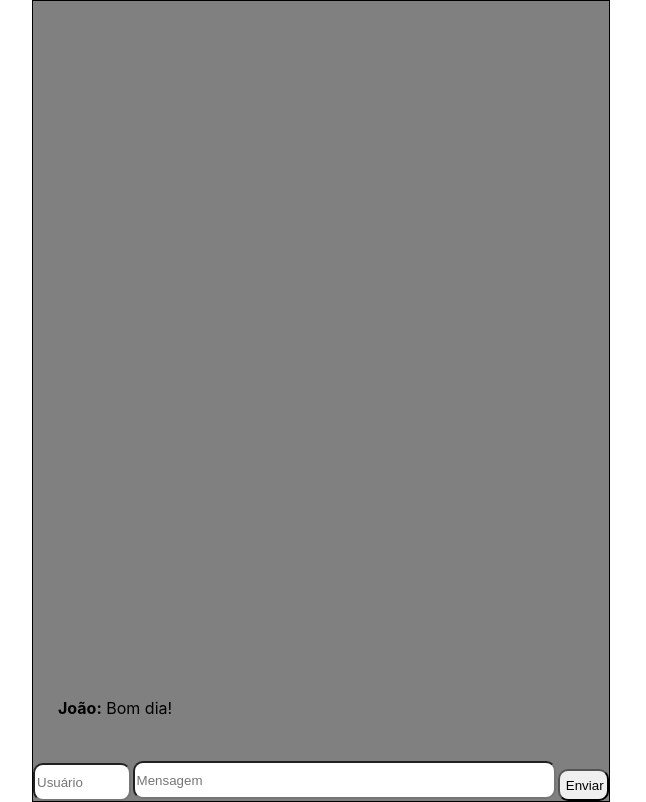
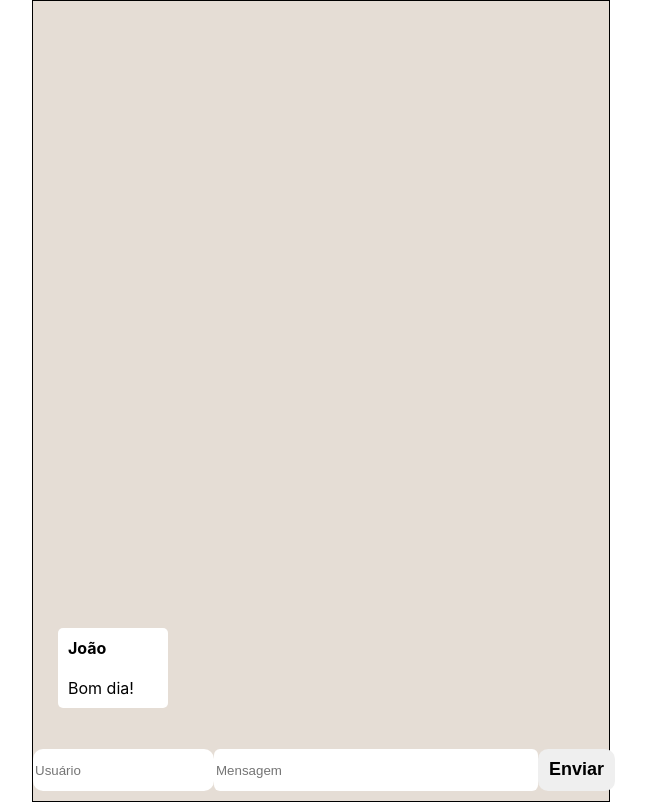
Before and after one commit to future4code/mello-whatslab-grupo11, a React (Create React App) app in the folder whats4/: page / in a window 1280 px wide. Shown: the whole page, without its empty margins (319-965 px from the left). Built offline with nearby package versions, Linux system fonts and the light colour scheme.

Commit message:
update no layout.

```diff
--- a/whats4/src/App.js
+++ b/whats4/src/App.js
@@ -1,10 +1,11 @@
 import React from 'react';
-import FormMensagem from './components/Inputs/FormMensagem.js'
+import FormMensagem from './components/FormMensagem/FormMensagem.js'
 import './App.css';
 
 function App() {
   return (
     <div className="App">
+
       <FormMensagem />
     </div>
   );
--- a/whats4/src/components/Inputs/FormMensagem.js
+++ b/whats4/src/components/FormMensagem/FormMensagem.js
@@ -13,13 +13,14 @@ const BoxMensagem = styled.div`
   height: 100vh;
   width: 45vw;
   border: 1px solid black;
-  background-color: grey;
+  background-color: #e5ddd5;
 `;
 
 const DivMensagem = styled.div`
   display: flex;
-  justify-content: center;
+  justify-content: space-around;
   align-items: flex-end;
+  margin-bottom: 10px;
 `;
 
 const ListaMensagem = styled.div`
@@ -31,27 +32,44 @@ const ListaMensagem = styled.div`
 `;
 
 const InputUsuario = styled.input`
-  width: 7vw;
-  height: 4vh;
+  height: 5vh;
   border-radius: 10px;
+  border: none;
 `;
 
 const InputMensagem = styled.input`
-  width: 34vw;
-  height: 4vh;
-  border-radius: 10px;
-  margin: 2px;
+  min-width: 25vw;
+  height: 5vh;
+  border-radius: 6px;
+  border: none;
 `;
 
 const Botao = styled.button`
-  width: 4vw;
-  height: 4vh;
+  font-size: 18px;
+  font-weight: bold;
+  min-width: 6vw;
+  height: 5.3vh;
   border-radius: 10px;
+  border: none;
 `;
 
 const TextoBold = styled.span`
   font-weight: bold;
 `;
+
+const MensagemRecebida = styled.div`
+  text-align: left;
+  background-color: white;
+  border-radius: 5px;
+  border: none;
+  display: flex;
+  flex-direction: column;
+  justify-content: space-between;
+  height: 7.5vh;
+  padding: 10px;
+  min-width: 7vw;
+  margin-bottom: 2vh;
+`
 
 export class Input extends React.Component {
   state = {
@@ -114,16 +132,16 @@ export class Input extends React.Component {
     );
 
     if (confirmacaoApagaMensagem === true) {
-      this.removeMensagem(this.mensagem);
+      this.removeMensagem(this.state.mensagens.usuario);
     }
   };
 
   render() {
     const listaDeMensagens = this.state.mensagens.map((dado) => {
       return (
-        <p>
-          <TextoBold>{dado.usuario}:</TextoBold> {dado.mensagem}
-        </p>
+        <MensagemRecebida>
+          <TextoBold>{dado.usuario}</TextoBold> {dado.mensagem}
+        </MensagemRecebida>
       );
     });
 
@@ -144,7 +162,7 @@ export class Input extends React.Component {
             />
             <Botao onClick={this.adicionaMensagem}>Enviar</Botao>
           </DivMensagem>
-          <ListaMensagem onClick={this.confirmacaoRemoveMensagem}>
+          <ListaMensagem onDoubleClick={this.confirmacaoRemoveMensagem}>
             {listaDeMensagens}
           </ListaMensagem>
         </BoxMensagem>
```
